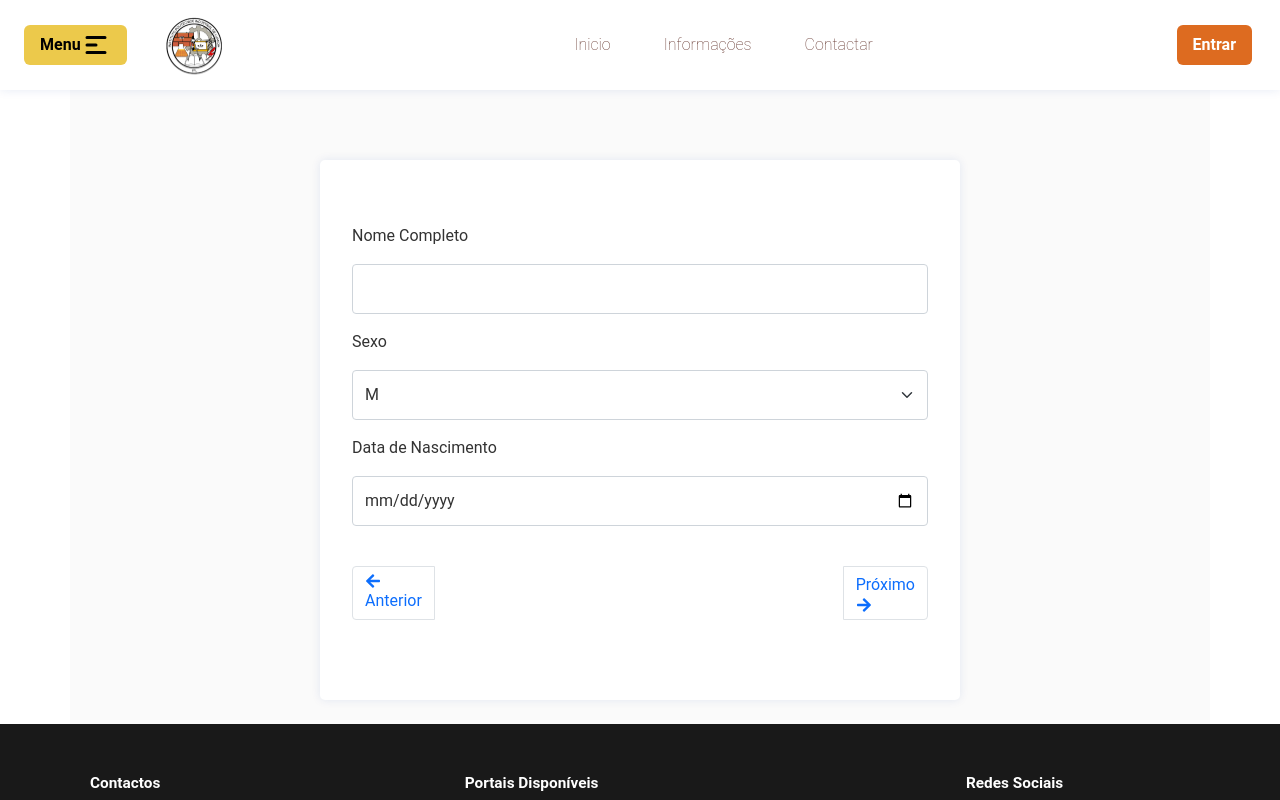
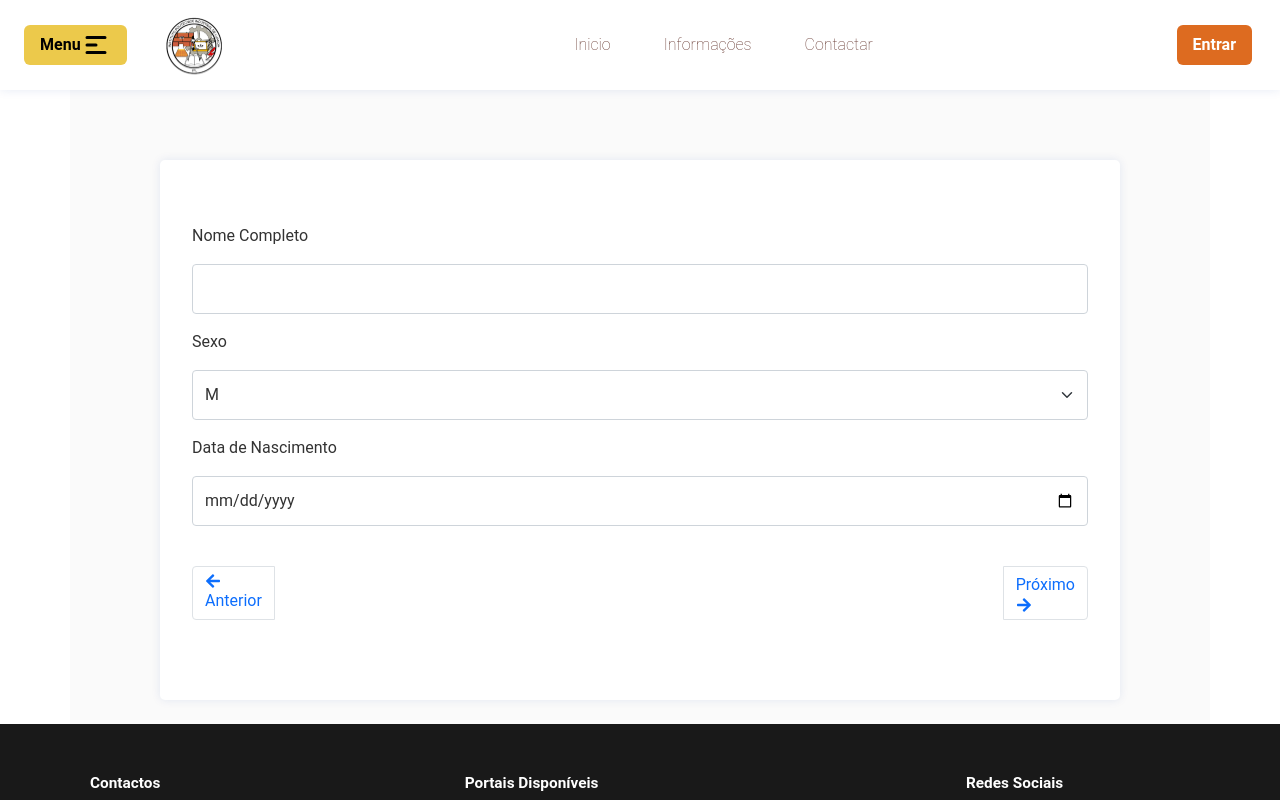
Before and after one commit to pedrodls/insc_ipil_client, a React (Vite) app: page /signup in a window 1280 px wide. Shown: the top 800 px of the page. Built offline with nearby package versions, Linux system fonts and the light colour scheme.

Commit message:
change form signup & login parameters

```diff
--- a/src/components/form/Form.module.scss
+++ b/src/components/form/Form.module.scss
@@ -10,7 +10,8 @@
     display: flex;
     flex-direction: column;
     padding: 4em 2em;
-    width: 40em;
+    max-width: 35em;
+    width: 100%;
     background-color: #FFF;
     box-sizing: border-box;
     box-shadow: 0 0 0.625rem 0 rgb(21 58 160 / 10%);
@@ -21,7 +22,8 @@
     display: flex;
     flex-direction: column;
     padding: 4em 2em;
-    width: 25em;
+    max-width: 25em;
+    width: 100%;
     background-color: #FFF;
     box-sizing: border-box;
     box-shadow: 0 0 0.625rem 0 rgb(21 58 160 / 10%);
@@ -33,3 +35,9 @@
         margin: .1em auto 10% auto;
     }
 }
+
+@media (min-width: 992px) {
+    .sign_up {
+        max-width: 60em;
+    }
+}
```
